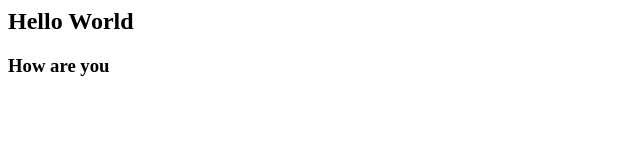
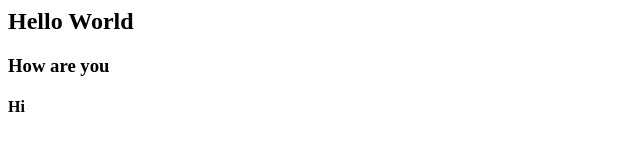
Before and after one commit to Prasanna-Muppidi/demo, a plain HTML site: page index.html in a window 1280 px wide. Shown: the full height of the page, 0-640 px from the left. Drawn offline with Linux system fonts and the light colour scheme.

Commit message:
Update index.html

```diff
--- a/index.html
+++ b/index.html
@@ -1,2 +1,3 @@
 <h2>Hello World</h2>
 <h3> How are you</h3>
+<h4> Hi<h4>
```
